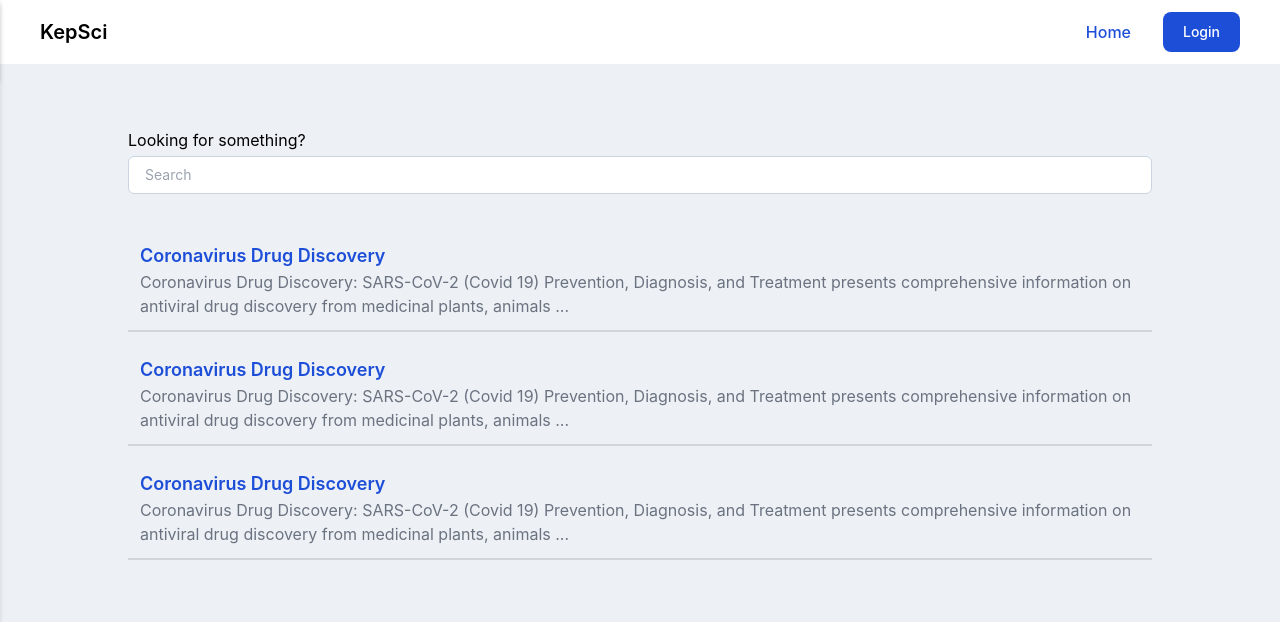
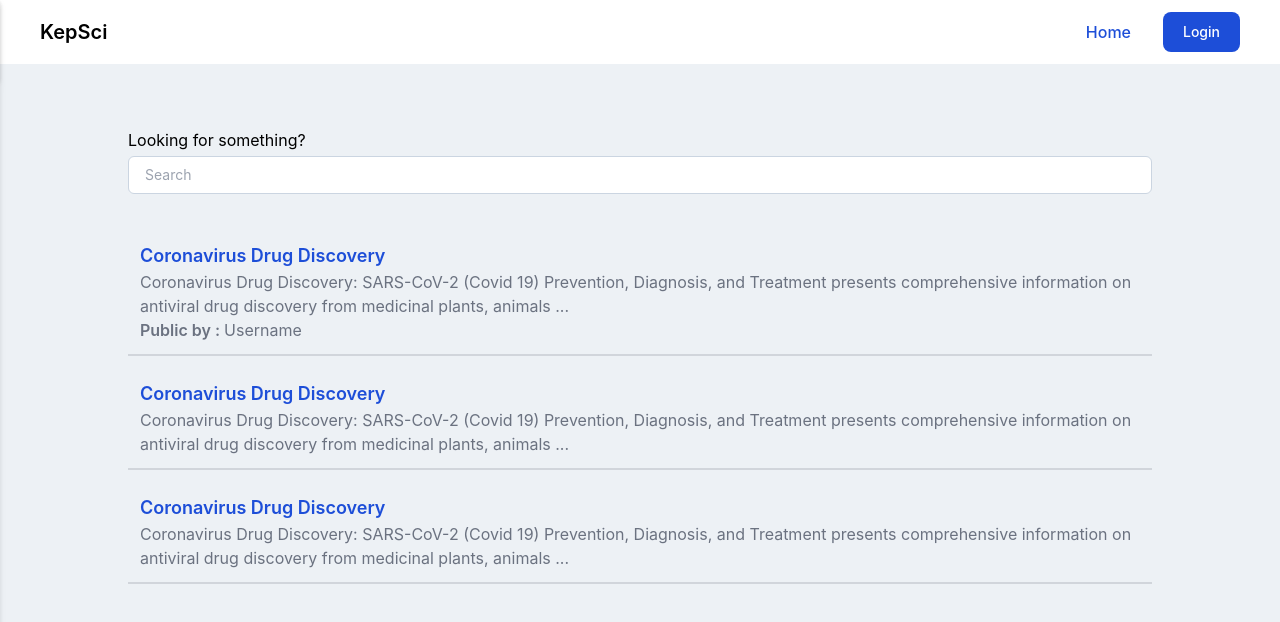
Before and after one commit to tententgc/KepSci, a Next.js app: page /project in a window 1280 px wide. Shown: the top 622 px of the page. Built offline with nearby package versions, Linux system fonts and the light colour scheme.

Commit message:
Update index.js

```diff
--- a/pages/project/index.js
+++ b/pages/project/index.js
@@ -15,6 +15,7 @@
               <a className='text-blue-700 font-semibold text-lg hover:text-blue-500'>Coronavirus Drug Discovery</a>
             </Link>
             <p className='text-gray-500'>Coronavirus Drug Discovery: SARS-CoV-2 (Covid 19) Prevention, Diagnosis, and Treatment presents comprehensive information on antiviral drug discovery from medicinal plants, animals ... </p>
+            <p className='text-gray-500'><span className='font-semibold'>Public by : </span>Username</p>
           </div>
           <div className='card p-3 mb-3 border-b-2 border-b-gray-300'>
             <Link href="/project/0973">
```
